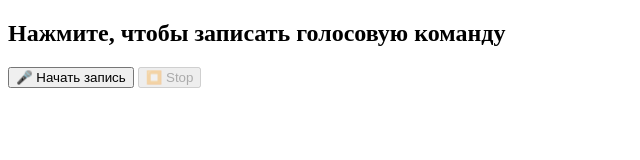
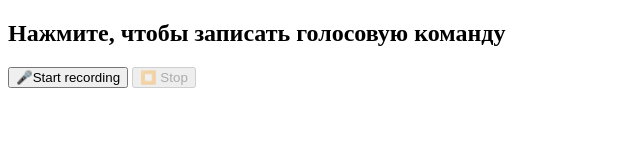
Before and after one commit to KatyaKuzmina/KatyaKuzmina.github.io, a plain HTML site: page index.html in a window 1280 px wide. Shown: the full height of the page, 0-640 px from the left. Drawn offline with Linux system fonts and the light colour scheme.

Commit message:
Update index.html

```diff
--- a/index.html
+++ b/index.html
@@ -6,7 +6,7 @@
 </head>
 <body>
   <h2>Нажмите, чтобы записать голосовую команду</h2>
-  <button id="startBtn">🎤 Начать запись</button>
+  <button id="startBtn">🎤Start recording</button>
   <button id="stopBtn" disabled>⏹️ Stop</button>
   <p id="status"></p>
 
```
